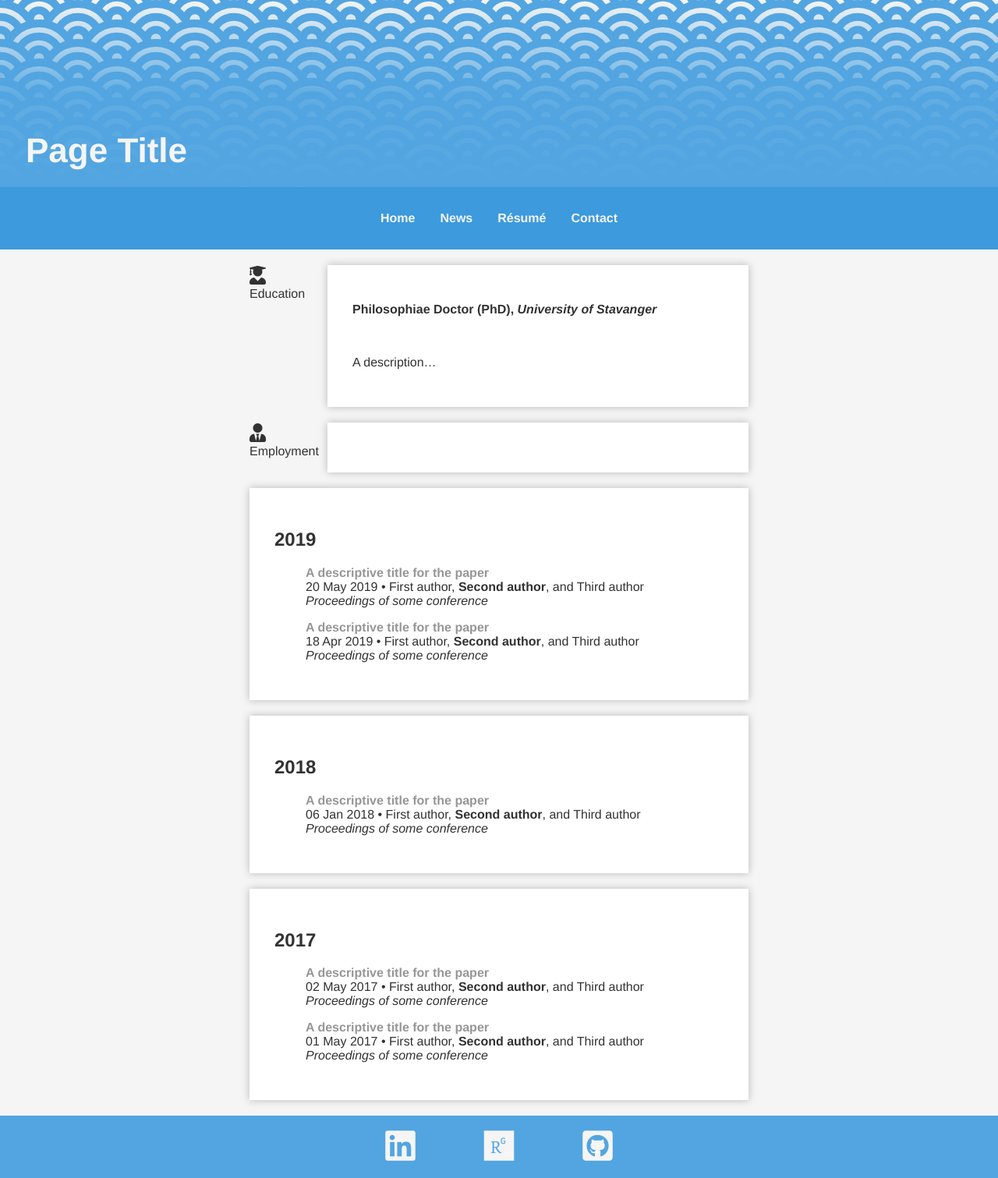
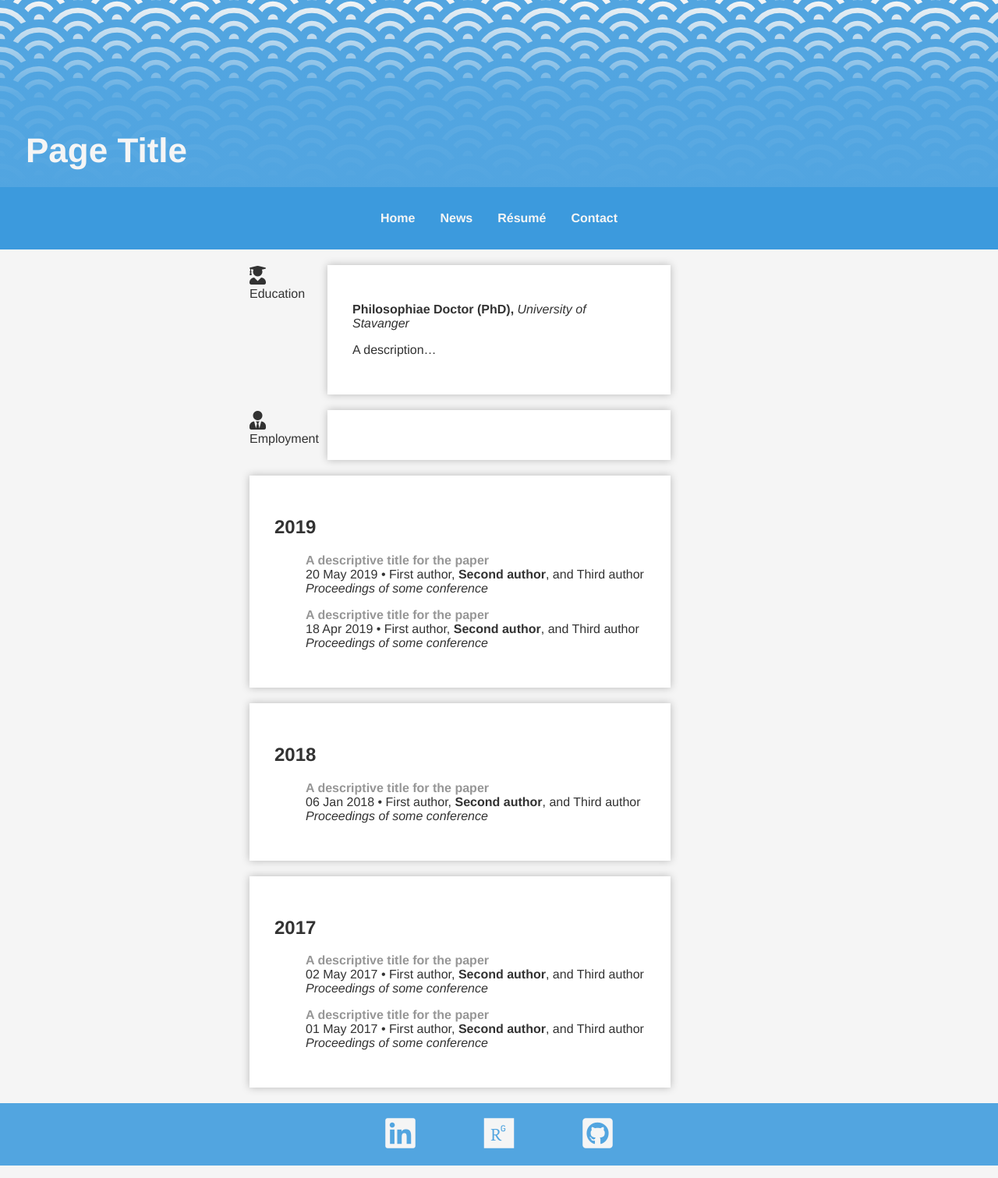
Before and after one commit to dmtveit/dmtveit.github.io, a Jekyll site: the page built from resume/index.html, in a window 1280 px wide. Shown: the whole page at 78% size. Built offline with Jekyll 4.4.1, drawn with Linux system fonts in a browser that asks for light colours.

```diff
--- a/css/main.css
+++ b/css/main.css
@@ -185,8 +185,8 @@
     max-width: var(--width-main-max);
 }
 #main-container {
-    width: 100%;
     padding-top: var(--height-total-header);
+    padding-right: var(--width-page-info);
     display: flex;
     flex-direction: column;
     justify-content: flex-start;
--- a/resume/index.html
+++ b/resume/index.html
@@ -13,7 +13,7 @@
   <div class="page">
       <section>
           {% for post in site.categories.education %}
-              <h3>{{ post.title }}, <i>{{ post.institution }}</i></h3><br>
+              <h3>{{ post.title }}, <i style="font-weight:normal">{{ post.institution }}</i></h3>
               <p>{{ post.content }}</p>
           {% endfor %}
       </section>
```
